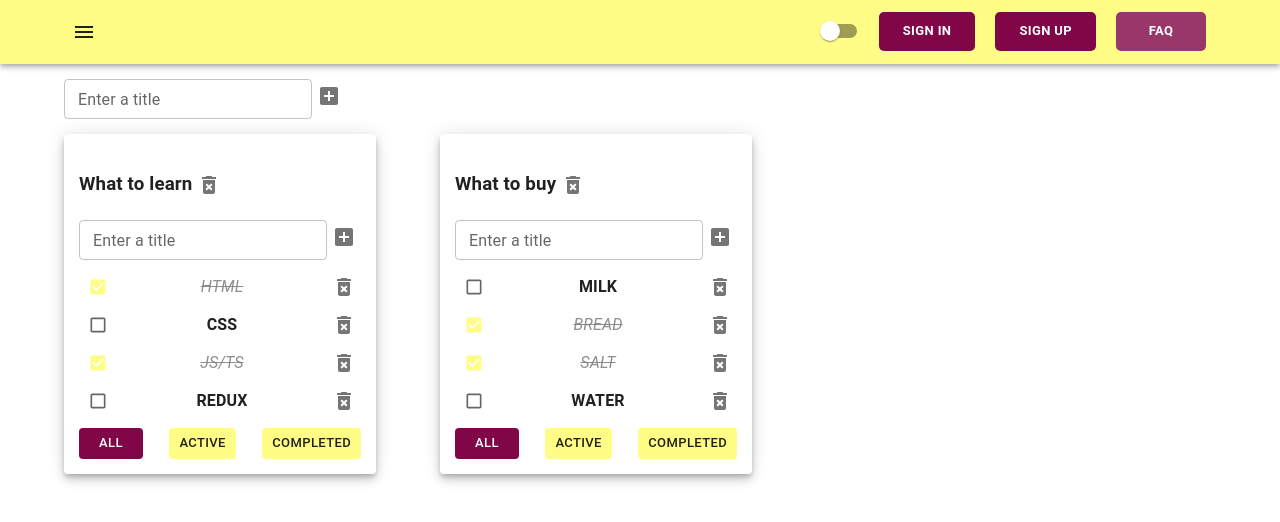
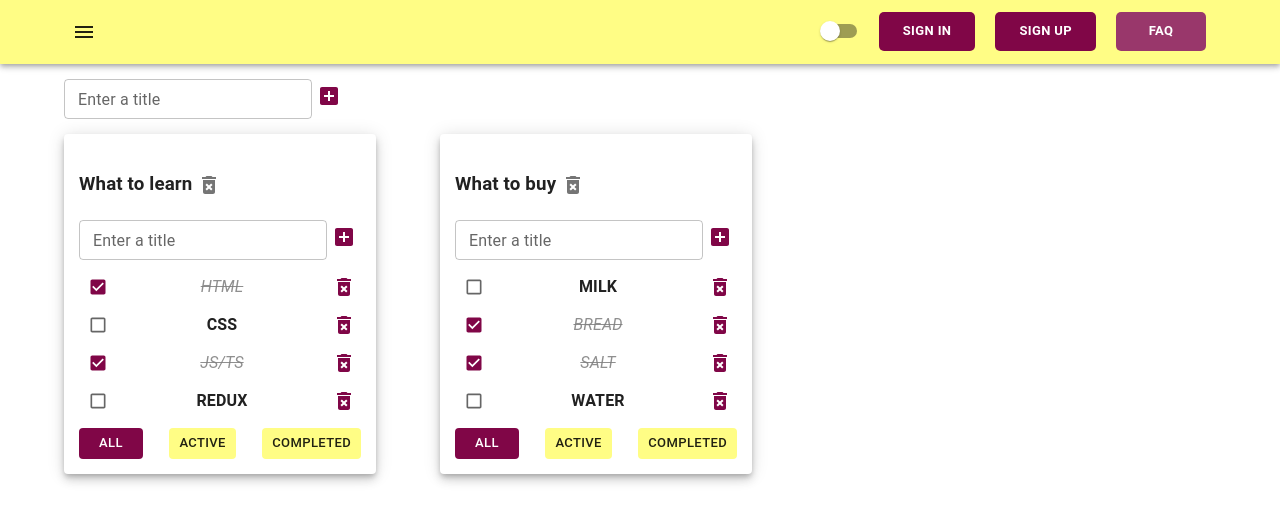
Before and after one commit to orlovaDev/todolist-01, a React (Vite) app: page / in a window 1280 px wide. Shown: the top 522 px of the page. Built offline with nearby package versions, Linux system fonts and the light colour scheme.

Commit message:
useReducerRefactoring3

```diff
--- a/src/CreateItemForm.tsx
+++ b/src/CreateItemForm.tsx
@@ -55,6 +55,7 @@ export const CreateItemForm = ({createItem, maxTitleLength}: PropsType) => {
   return (
     <div>
       <TextField
+        color={"secondary"}
         label={'Enter a title'}
         variant="outlined"
         size="small"
@@ -76,6 +77,7 @@ export const CreateItemForm = ({createItem, maxTitleLength}: PropsType) => {
         onClick={createItemHandler}
         disabled={isTooLong}
         size="small"
+        color="secondary"
       >
         <AddBoxIcon />
       </IconButton>
--- a/src/TodolistItem.tsx
+++ b/src/TodolistItem.tsx
@@ -73,18 +73,24 @@ export const TodolistItem = ({
               {/*  onChange={changeTaskStatusHandler}*/}
               {/*/>*/}
 
-              <Checkbox checked={task.isDone}
-                        onChange={changeTaskStatusHandler}
-                        size="small"
+              <Checkbox
+                checked={task.isDone}
+                onChange={changeTaskStatusHandler}
+                size="small"
+                color="secondary"
               />
 
               <EditableSpan
                 title={task.title}
                 changeTitle={changeTaskTitleHandler}
-              isDone={task.isDone}
+                isDone={task.isDone}
               />
 
-              <IconButton onClick={deleteTaskHandler} size="small">
+              <IconButton
+                onClick={deleteTaskHandler}
+                size="small"
+                color="secondary"
+              >
                 <DeleteForeverIcon />
               </IconButton>
 
@@ -110,7 +116,10 @@ export const TodolistItem = ({
           title={title}
           changeTitle={changeTodolistTitleHandler}
         />
-        <IconButton onClick={deleteTodolistHandler} size="small">
+        <IconButton
+          onClick={deleteTodolistHandler}
+          size="small"
+        >
           <DeleteForeverIcon />
         </IconButton>
       </h3>
--- a/src/app/App.tsx
+++ b/src/app/App.tsx
@@ -11,6 +11,7 @@ import {NavButton} from "../NavButton.ts";
 import {ThemeProvider} from "@mui/material/styles";
 import {changeTodolistFilterAC, changeTodolistTitleAC, createTodolistAC, deleteTodolistAC, todolistsReducer} from "../model/todolists-reducer.ts";
 import {changeTaskStatusAC, changeTaskTitleAC, createTaskAC, deleteTaskAC, tasksReducer} from "../model/tasks-reducer.ts";
+
 
 export type FilterValueType = 'all' | 'active' | 'completed'
 
@@ -30,7 +31,7 @@ export const App = () => {
   const todolistId_1 = v1()
   const todolistId_2 = v1()
 
-  const [todolists, dispatchToTodolistsReducer] = useReducer(todolistsReducer, [
+  const [todolists, dispatchToTodolistsReducer] = useReducer(todolistsReducer,[
     {
       id: todolistId_1,
       title: "What to learn",
@@ -55,6 +56,7 @@ export const App = () => {
   //     filter: "all"
   //   },
   // ]);
+
 
   const [tasks, dispatchToTasksReducer] = useReducer(tasksReducer, {
     [todolistId_1]: [
```
Also changed, not shown: src/app/store.ts (+23 -0 lines), src/main.tsx (+5 -2 lines).
